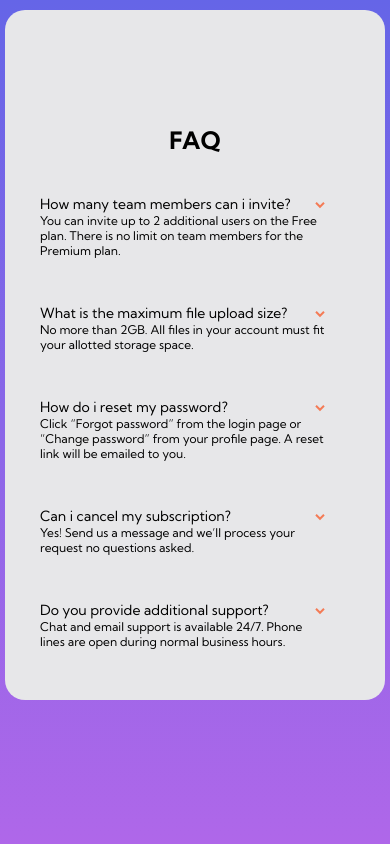
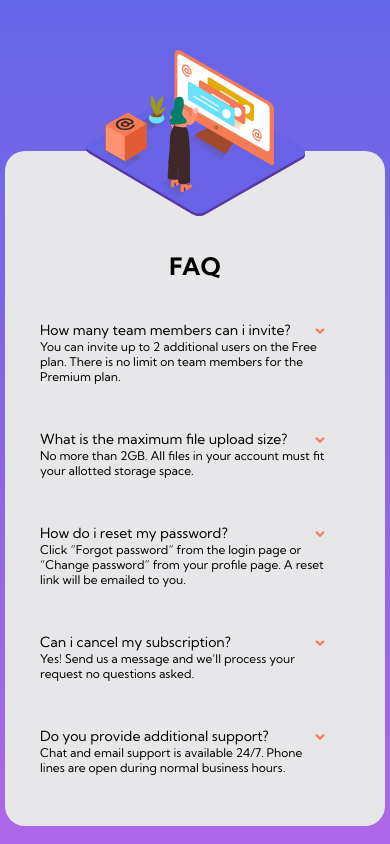
Before and after one commit to jherx/faq, a plain HTML site: page index.html in a window 390 px wide. Drawn offline with nearby package versions, Linux system fonts and the light colour scheme.

Commit message:
imagen responsive mobil

```diff
--- a/css/style.css
+++ b/css/style.css
@@ -29,37 +29,41 @@ body {
   background: linear-gradient(to top, #af67e9, #6565e7) no-repeat fixed;
   min-height: 100%;
 }
-.container{
+.container {
   min-width: 270px;
   display: grid;
   grid-template-columns: repeat(1, 1fr);
   border-radius: 20px;
-  background: var(--Wite);
+  background: none;
   min-width: 270px;
   max-width: 425px;
-  margin: 10px 5px;
+  margin: 11px 5px;
   justify-content: center;
   justify-items: center;
+  padding-top: 140px;
+
 }
 
-
-  .left-bar{
-
+.left-bar {
+  padding-top: 50px;
+  position: absolute;
+  top: 0;
 }
-.main-image{
-
-
-
+.main-image {
+  width: 219px;
+  position: static;
 }
-.image-img{
-
+.image-img {
+ width: 100%;
 }
-.box-img{
+.box-img {
   display: none;
   left: 0;
 }
-.right-bar{
+.right-bar {
   top: 1;
+  border-radius: 20px;
+  background: var(--Wite);
 }
 .right-bar h1 {
   text-align: center;
@@ -97,27 +101,23 @@ body {
 Medias-Querys
 /* Small devices (landscape phones, 576px and up)*/
 @media (min-width: 576px) {
-
 }
 
 /* Medium devices (tablets, 768px and up) */
 @media (min-width: 768px) {
-
 }
 
 /* Large devices (desktops, 992px and up) */
 @media (min-width: 992px) {
-  .container{
+  .container {
     grid-template-columns: repeat(2, 1fr);
   }
 }
 
 /* X-Large devices (large desktops, 1200px and up) */
 @media (min-width: 1200px) {
-
 }
 
 /* XX-Large devices (larger desktops, 1400px and up) */
 @media (min-width: 1400px) {
-
 }
```
Lines whose indentation alone changed are shown as unchanged.
